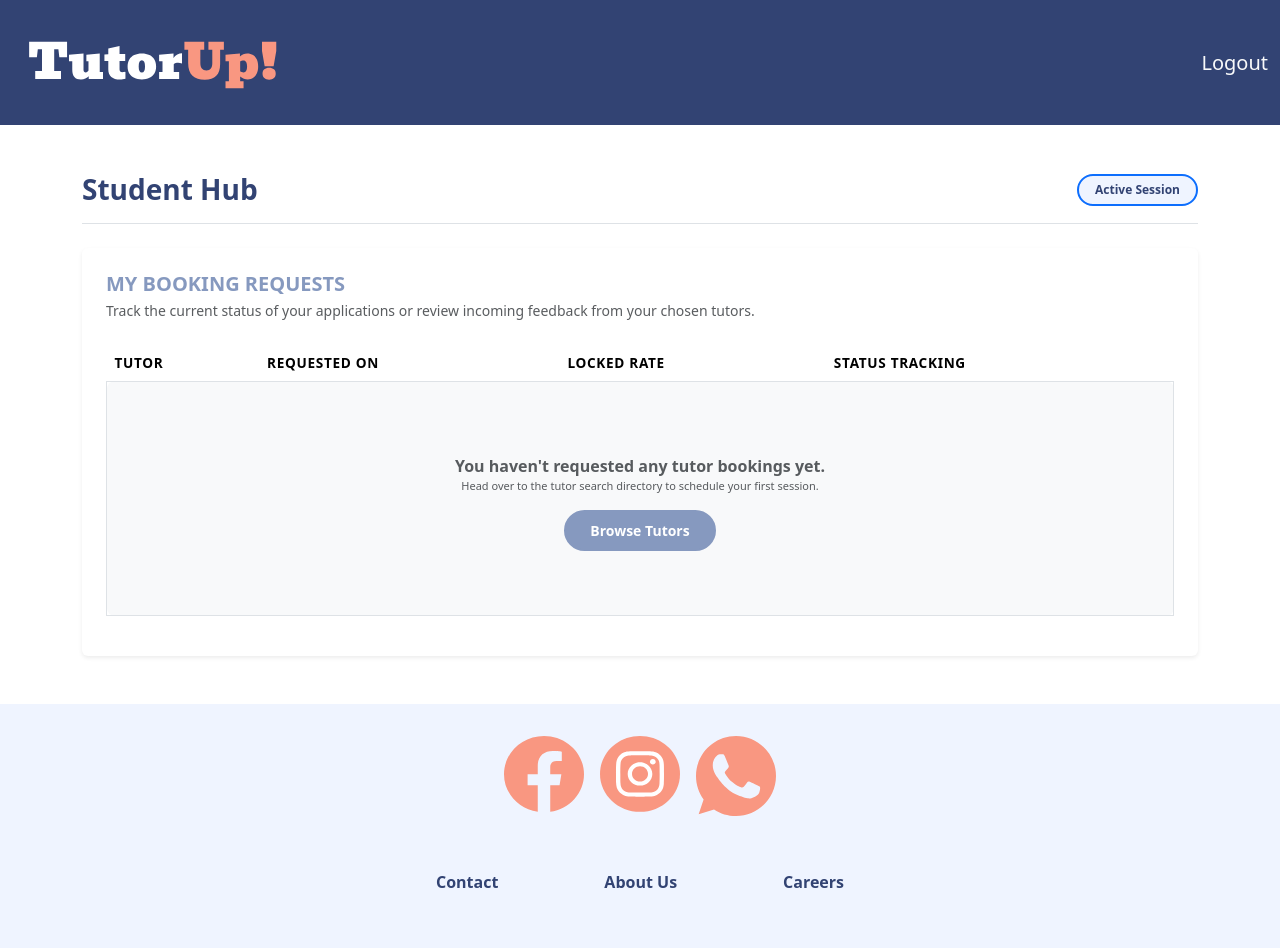
After one commit to anasenjug/tutorup_default_auth, a Django app: page /dashboard/ in a window 1280 px wide. The commit adds this page. Run offline with Django 5.2, Linux system fonts and the light colour scheme; the visitor is signed in with stand-in values (Sample User, id 1); data that the repository does not hold is empty; some libraries are stand-ins or nearby versions.

Commit message:
Implement booking functionality for student, and dashboards for tutor and student

```diff
--- a/tutorup/core/forms.py
+++ b/tutorup/core/forms.py
@@ -66,3 +66,8 @@ class ContactForm(forms.Form):
     email = forms.EmailField()
     subject = forms.CharField(max_length=150)
     message = forms.CharField(widget=forms.Textarea)
+
+class BookingRequestForm(forms.ModelForm):
+    class Meta:
+        model = BookingRequest
+        fields = ['description', 'education_level']
--- a/tutorup/core/templates/base.html
+++ b/tutorup/core/templates/base.html
@@ -21,8 +21,17 @@
             <div class="me-auto d-flex align-items-center">
                 {% if not user.is_authenticated or user.user_type == 'student' %}
                     <a href="{% url 'register_tutor' %}" class="nav-glow-link text-light text-decoration-none me-4">Become a tutor</a>
-                    <a href="{% url 'tutor_search' %}" class="nav-glow-link text-light text-decoration-none">Find a tutor</a>
+                    <a href="{% url 'tutor_search' %}" class="nav-glow-link text-light text-decoration-none me-4">Find a tutor</a>
                 {% endif %}
+
+                {% if user.is_authenticated and user.user_type == 'student' %}
+                    <a href="{% url 'dashboard' %}" class="nav-glow-link text-light text-decoration-none">Student Dashboard</a>
+                {% endif %}
+
+                {% if user.is_authenticated and user.user_type == 'tutor' %}
+                    <a href="{% url 'dashboard' %}" class="nav-glow-link text-light text-decoration-none">Tutor Dashboard</a>
+                {% endif %}
+
             </div>
 
             <div class="d-flex justify-content-end align-items-center" x-data="{ userLoggedIn: {{ user.is_authenticated|yesno:'true,false' }}, userType: '{{ user.profile.user_type|default:'' }}' }">
--- /dev/null
+++ b/tutorup/core/templates/partials/cancel_modal.html
@@ -0,0 +1,52 @@
+<div class="modal fade"
+     id="cancelConfirmModal"
+     tabindex="-1"
+     aria-labelledby="cancelConfirmModalLabel"
+     aria-hidden="true"
+     x-data="{ targetUrl: '' }"
+     @set-cancel-url.window="
+        targetUrl = $event.detail.url;
+        $nextTick(() => { htmx.process($refs.cancelForm) });
+     ">
+
+    <div class="modal-dialog modal-dialog-centered" style="max-width: 400px;">
+        <div class="modal-content border-0 shadow rounded-4 p-3 bg-white text-center">
+
+            <div class="my-3 text-danger">
+                <div class="rounded-circle d-flex align-items-center justify-content-center mx-auto" style="width: 60px; height: 60px; background-color: #ffeef0;">
+                    <span class="fs-3">⚠️</span>
+                </div>
+            </div>
+
+            <div class="modal-body p-2">
+                <h4 class="text-tudarkblue fw-bold h5 mb-2">Cancel This Request?</h4>
+                <p class="text-muted small mb-0 px-2">
+                    Are you sure you want to cancel your session request? This action cannot be undone, and the tutor will no longer see it in their dashboard.
+                </p>
+            </div>
+
+            <div class="d-flex gap-2 justify-content-center pt-4 pb-2 px-2">
+                <button type="button"
+                        class="btn btn-light rounded-pill px-4 fw-semibold w-50 btn-sm text-secondary"
+                        data-bs-dismiss="modal"
+                        style="height: 40px;">
+                    Nevermind
+                </button>
+
+                <form x-ref="cancelForm"
+                      :hx-post="targetUrl"
+                      hx-target="body"
+                      class="m-0 w-50">
+                    {% csrf_token %}
+                    <button type="submit"
+                            class="btn btn-danger text-white rounded-pill px-4 fw-bold w-100 btn-sm"
+                            data-bs-dismiss="modal"
+                            style="height: 40px;">
+                        Yes, Cancel Request
+                    </button>
+                </form>
+            </div>
+
+        </div>
+    </div>
+</div>
--- /dev/null
+++ b/tutorup/core/templates/student_dashboard.html
@@ -0,0 +1,110 @@
+{% extends 'base.html' %}
+{% load static %}
+
+{% block content %}
+<div class="container py-5">
+    <div class="row">
+        <div class="col-12 bootstrap-form-container">
+
+            <div class="d-flex align-items-center justify-content-between mb-4 border-bottom pb-3">
+                <h2 class="text-tudarkblue fw-bold h3 mb-0">Student Hub</h2>
+                <span class="badge bg-tulightblue text-tudarkblue px-3 py-2 rounded-pill fw-semibold border border-2 border-primary">
+                    Active Session
+                </span>
+            </div>
+
+            <div class="card shadow-sm border-0 p-4 bg-white">
+                <div class="mb-4">
+                    <h4 class="text-tumedblue fw-bold h5 mb-1 text-uppercase tracking-wider">
+                        My Booking Requests
+                    </h4>
+                    <p class="text-muted small mb-0">Track the current status of your applications or review incoming feedback from your chosen tutors.</p>
+                </div>
+
+                <div class="table-responsive">
+                    <table class="table align-middle">
+                        <thead>
+                            <tr class="text-secondary small text-uppercase" style="font-size: 0.85rem; letter-spacing: 0.05em;">
+                                <th>Tutor</th>
+                                <th>Requested On</th>
+                                <th>Locked Rate</th>
+                                <th>Status Tracking</th>
+                            </tr>
+                        </thead>
+                        <tbody>
+                            {% for booking in sent_bookings %}
+                                <tr class="border-bottom-custom">
+                                    <td class="fw-bold text-tudarkblue py-3">
+                                        {{ booking.tutor_profile.user.get_full_name|default:booking.tutor_profile.user.username }}
+                                    </td>
+
+                                    <td class="text-muted small">
+                                        {{ booking.created_at|date:"M d, Y" }}
+                                    </td>
+
+                                    <td class="fw-bold text-tudarkblue">
+                                        ${{ booking.rate_at_booking }}/hr
+                                    </td>
+
+                                    <td>
+                                        {% if booking.status == 'pending' %}
+                                            <div class="d-flex align-items-center gap-2 flex-wrap">
+                                                <span class="badge bg-warning text-dark rounded-pill px-3 py-2 fw-semibold d-inline-block">
+                                                    Pending Review
+                                                </span>
+
+                                               <button type="button"
+                                                        class="btn btn-outline-danger btn-sm rounded-pill px-3 py-1 fw-bold fs-7"
+                                                        data-bs-toggle="modal"
+                                                        data-bs-target="#cancelConfirmModal"
+                                                        x-data
+                                                        @click="$dispatch('set-cancel-url', { url: '{% url 'cancel_booking_request' booking.id %}' })">
+                                                    Cancel
+                                                </button>
+                                            </div>
+
+                                        {% elif booking.status == 'approved' %}
+                                            <span class="badge bg-success text-white rounded-pill px-3 py-2 fw-semibold d-inline-block">
+                                                Accepted
+                                            </span>
+
+                                        {% elif booking.status == 'rejected' %}
+                                            <span class="badge bg-danger text-white rounded-pill px-3 py-2 fw-semibold d-inline-block mb-1">
+                                                Declined
+                                            </span>
+
+                                            {% if booking.rejection_reason %}
+                                                <div class="p-2.5 rounded-3 bg-light text-muted mt-2 border-start border-danger border-3 shadow-xs" style="max-width: 280px; font-size: 0.8rem; line-height: 1.4;">
+                                                    <span class="text-danger fw-bold d-block small mb-0.5">Tutor Feedback Note:</span>
+                                                    <span class="fst-italic">"{{ booking.rejection_reason }}"</span>
+                                                </div>
+                                            {% endif %}
+                                        {% endif %}
+                                    </td>
+                                </tr>
+                            {% empty %}
+                                <tr>
+                                    <td colspan="4" class="text-center py-5 text-muted bg-light border border-dashed rounded-3">
+                                        <div class="py-3">
+                                            <i class="bi bi-calendar-x d-block mb-2 text-secondary fs-3"></i>
+                                            <p class="mb-0 fw-semibold">You haven't requested any tutor bookings yet.</p>
+                                            <p class="extra-small text-muted mb-3">Head over to the tutor search directory to schedule your first session.</p>
+                                            <a href="{% url 'tutor_search' %}" class="btn btn-tumedblue text-white rounded-pill px-4 py-2 btn-sm fw-bold text-decoration-none">
+                                                Browse Tutors
+                                            </a>
+                                        </div>
+                                    </td>
+                                </tr>
+                            {% endfor %}
+                        </tbody>
+                    </table>
+                </div>
+            </div>
+
+        </div>
+    </div>
+</div>
+
+{% include "partials/cancel_modal.html" %}
+
+{% endblock %}
--- a/tutorup/core/views.py
+++ b/tutorup/core/views.py
@@ -4,7 +4,7 @@ from django.contrib.auth.decorators import login_required
 from .models import *
 from .utils import *
 from django.contrib.auth import logout, get_user_model
-from django.http import Http404
+from django.http import Http404, HttpResponse
 from django.core.paginator import Paginator
 from django.db.models import Q
 from django.http import JsonResponse
@@ -281,3 +281,97 @@ def contact_us(request):
         "form": form,
         "sent": sent
     })
+
+@login_required
+def create_booking_request(request, tutor_user_id):
+    tutor_profile = get_object_or_404(TutorProfile, user__pk=tutor_user_id)
+
+    if request.method == 'POST':
+        form = BookingRequestForm(request.POST)
+        if form.is_valid():
+            booking = form.save(commit=False)
+            booking.student = request.user
+            booking.tutor_profile = tutor_profile
+            booking.rate_at_booking = tutor_profile.hourly_rate
+            booking.status = 'pending'
+            booking.save()
+
+            messages.success(request, "Your booking request has been sent successfully!")
+
+            if request.headers.get('HX-Request'):
+                response = HttpResponse()
+                response['HX-Trigger'] = 'bookingSuccess' # Signal sent to front-end
+                return response
+
+            return redirect('dashboard')
+
+    return redirect('tutor_profile_view', pk=tutor_user_id)
+
+
+@login_required
+def respond_to_booking(request, booking_id):
+    # Ensure the logged-in user actually owns the tutor profile receiving this request
+    booking = get_object_or_404(BookingRequest, id=booking_id, tutor_profile__user=request.user)
+
+    if request.method == 'POST':
+        action = request.POST.get('action') # 'approve' or 'reject'
+
+        if action == 'approve':
+            booking.status = 'approved'
+            booking.save()
+            messages.success(request, "You have accepted this booking request!")
+
+        elif action == 'reject':
+            reason = request.POST.get('rejection_reason', '').strip()
+            if not reason:
+                messages.error(request, "Please provide a brief reason for declining.")
+                # CHANGED: Redirects to the central dashboard router
+                return redirect('dashboard')
+
+            booking.status = 'rejected'
+            booking.rejection_reason = reason
+            booking.save()
+            messages.success(request, "Request declined and feedback sent to student.")
+
+    return redirect('dashboard')
+
+@login_required
+def dashboard_router(request):
+    # Route 1: User is a Tutor
+    if getattr(request.user, 'user_type', None) == 'tutor':
+        # Fetch all pending and history items for this specific tutor profile
+        incoming_bookings = BookingRequest.objects.filter(tutor_profile__user=request.user)
+        context = {
+            'pending_bookings': incoming_bookings.filter(status='pending'),
+            'booking_history': incoming_bookings.exclude(status='pending'),
+        }
+        return render(request, 'tutor_dashboard.html', context)
+
+    # Route 2: User is a Student (Default Fallback)
+    else:
+        # Fetch all requests this student has sent out
+        sent_bookings = BookingRequest.objects.filter(student=request.user)
+        context = {
+            'sent_bookings': sent_bookings
+        }
+        return render(request, 'student_dashboard.html', context)
+
+@login_required
+def cancel_booking_request(request, booking_id):
+    # Ensure the request belongs to the logged-in student and is still pending
+    booking = get_object_or_404(BookingRequest, id=booking_id, student=request.user)
+
+    if booking.status == 'pending':
+        booking.delete()
+        messages.success(request, "Booking request cancelled successfully.")
+    else:
+        messages.error(request, "This booking cannot be cancelled because its status has changed.")
+
+    # If using HTMX, return an empty body with a 200 OK so HTMX swaps nothing (removes row)
+    if request.headers.get('HX-Request'):
+        response = HttpResponse("")
+        # Optional: trigger a full reload to show messages, or rely on HTMX swapping
+        response['HX-Redirect'] = '/dashboard/'
+        return response
+
+    return redirect('dashboard')
--- a/tutorup/tutorup/urls.py
+++ b/tutorup/tutorup/urls.py
@@ -24,11 +24,19 @@ urlpatterns = [
     # Tutor profile
     path('tutor/profile/<int:pk>/', views.tutor_profile_view, name='tutor_profile_view'),
     path('tutor/profile/edit/', views.tutor_profile_edit, name='tutor_profile_edit'),
+    path('tutor/book/<int:tutor_user_id>/', views.create_booking_request, name='create_booking_request'),
+
+    path('booking/respond/<int:booking_id>/', views.respond_to_booking, name='respond_to_booking'),
+
+    path('booking/cancel/<int:booking_id>/', views.cancel_booking_request, name='cancel_booking_request'),
+
     path('api/featured-tutors', views.api_featured_tutors, name='api_featured_tutors'),
     # Search
     path('search/', views.tutor_search, name='tutor_search'),
     path('review/delete/<int:review_id>/', views.delete_review, name='delete_review'),
 
     path('about/',views.about_us, name='about_us'),
-    path('contact/',views.contact_us,name='contact_us')
+    path('contact/',views.contact_us,name='contact_us'),
+
+    path('dashboard/', views.dashboard_router, name='dashboard')
 ]+ static(settings.MEDIA_URL, document_root=settings.MEDIA_ROOT)
```
Also changed, not shown: tutorup/core/models.py (+34 -0 lines), tutorup/core/templates/partials/booking_form.html (added, +67 -0 lines), tutorup/core/templates/partials/booking_modal.html (added, +28 -0 lines), tutorup/core/templates/tutor_dashboard.html (added, +120 -0 lines), tutorup/core/templates/tutor_profile_view.html (+10 -3 lines), tutorup/core/migrations/0007_bookingrequest.py (added).
